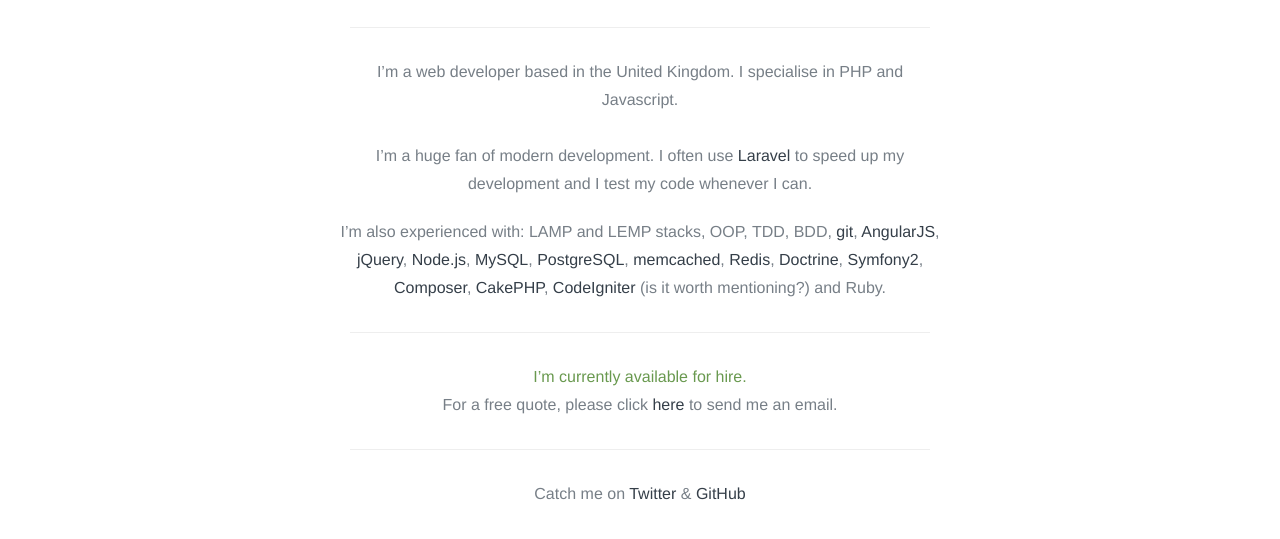
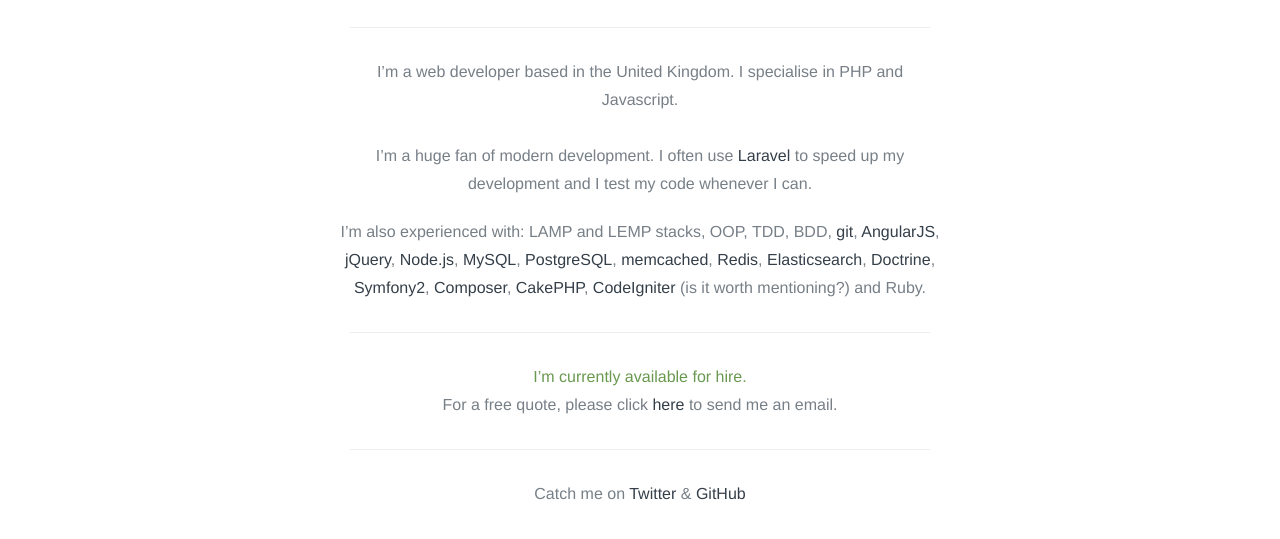
Before and after one commit to mrterryh/mrterryh.github.io, a plain HTML site: page index.html in a window 1280 px wide. Shown: the part 197-736 px from the top of the page. Drawn offline with Linux system fonts and the light colour scheme.

Commit message:
Add Elasticsearch to list of skills

```diff
--- a/index.html
+++ b/index.html
@@ -25,7 +25,7 @@
 			</p>
 
 			<p>
-				I’m also experienced with: LAMP and LEMP stacks, OOP, TDD, BDD, <a href="http://git-scm.com" target="_blank">git</a>, <a href="http://angularjs.org" target="_blank">AngularJS</a>, <a href="http://jquery.com" target="_blank">jQuery</a>, <a href="http://nodejs.org" target="_blank">Node.js</a>, <a href="http://mysql.com" target="_blank">MySQL</a>, <a href="http://postgresql.com" target="_blank">PostgreSQL</a>, <a href="http://memcached.org" target="_blank">memcached</a>, <a href="http://redis.io" target="_blank">Redis</a>, <a href="http://doctrine-project.org" target="_blank">Doctrine</a>, <a href="http://symfony.com" target="_blank">Symfony2</a>, <a href="http://getcomposer.org" target="_blank">Composer</a>, <a href="http://cakephp.org" target="_blank">CakePHP</a>, <a href="http://codeigniter.com" target="_blank">CodeIgniter</a> (is it worth mentioning?) and Ruby.
+				I’m also experienced with: LAMP and LEMP stacks, OOP, TDD, BDD, <a href="http://git-scm.com" target="_blank">git</a>, <a href="http://angularjs.org" target="_blank">AngularJS</a>, <a href="http://jquery.com" target="_blank">jQuery</a>, <a href="http://nodejs.org" target="_blank">Node.js</a>, <a href="http://mysql.com" target="_blank">MySQL</a>, <a href="http://postgresql.com" target="_blank">PostgreSQL</a>, <a href="http://memcached.org" target="_blank">memcached</a>, <a href="http://redis.io" target="_blank">Redis</a>, <a href="http://elasticsearch.org/" target="_blank">Elasticsearch</a>, <a href="http://doctrine-project.org" target="_blank">Doctrine</a>, <a href="http://symfony.com" target="_blank">Symfony2</a>, <a href="http://getcomposer.org" target="_blank">Composer</a>, <a href="http://cakephp.org" target="_blank">CakePHP</a>, <a href="http://codeigniter.com" target="_blank">CodeIgniter</a> (is it worth mentioning?) and Ruby.
 			</p>
 
 			<hr>
```
